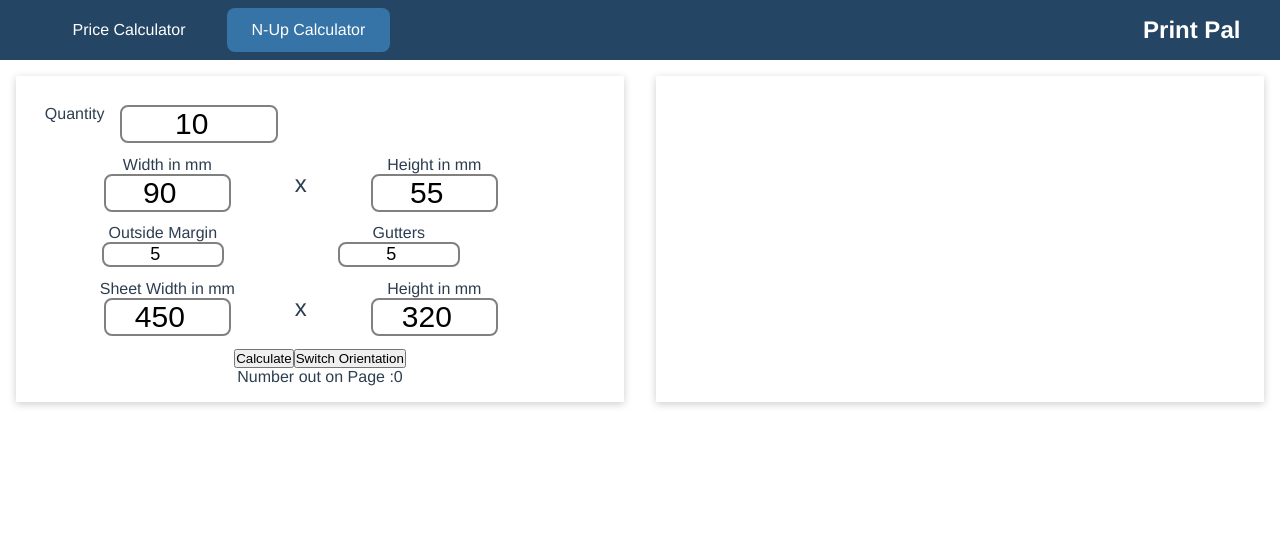
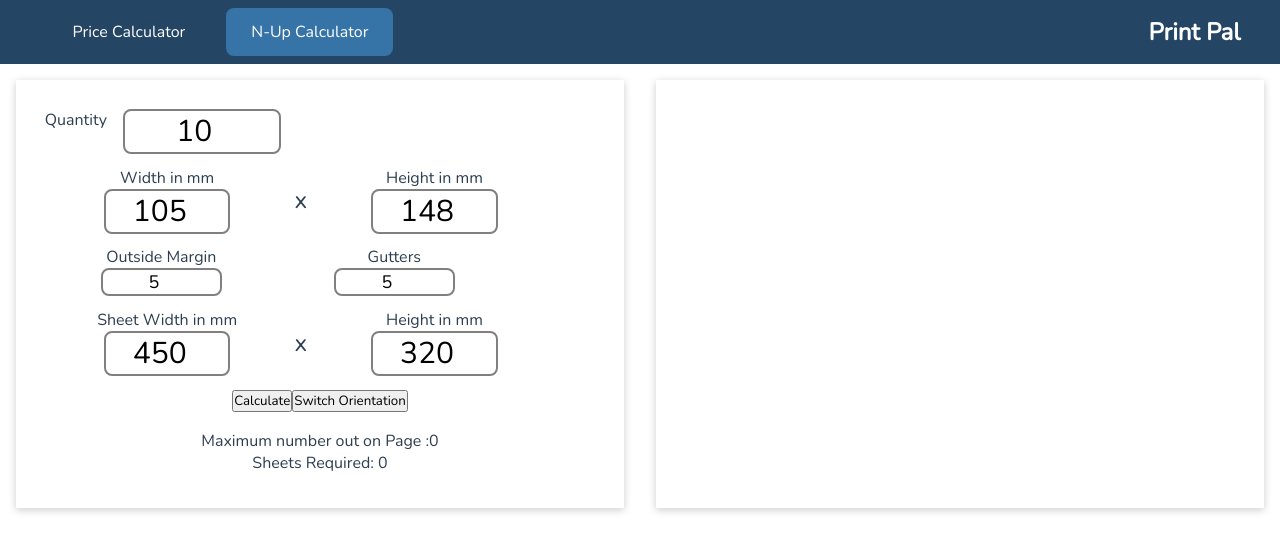
Before and after one commit to jensadria/print-pal, a Vue app: page /nup in a window 1280 px wide. Shown: the top 552 px of the page. Built offline with nearby package versions, Linux system fonts and the light colour scheme.

Commit message:
Calculation Fixes and fixed vuex actions and mutations

```diff
--- a/src/App.vue
+++ b/src/App.vue
@@ -15,6 +15,8 @@ export default {
 </script>
 
 <style>
+@import url('https://fonts.googleapis.com/css2?family=Nunito&display=swap');
+
 :root {
   --dark-blue: #25384f;
   --mid-blue: #244564;
@@ -24,6 +26,7 @@ export default {
 * {
   margin: 0px;
   padding: 0px;
+  font-family: 'Nunito', sans-serif;
 }
 
 #app {
--- a/src/components/nup/NupForm.vue
+++ b/src/components/nup/NupForm.vue
@@ -64,31 +64,47 @@
       </form>
     </div>
     <div class="results">
-      <div>Number out on Page :{{ nUpResult.result }}</div>
+      <div>Maximum number out on Page :{{ result }}</div>
+      <div>Sheets Required: {{ calculateSheets }}</div>
     </div>
   </div>
 </template>
 
 <script>
 export default {
+  data() {
+    return {
+      mostOut: true,
+      calculatedButtonPressed: false,
+    };
+  },
   computed: {
-    totalMargins() {
-      return +(this.margins * 2);
-    },
     nUpInput() {
       return this.$store.getters.loadInputData;
     },
     nUpResult() {
       return this.$store.getters.loadResults;
     },
+    result() {
+      return this.mostOut ? this.nUpResult.nUp1 : this.nUpResult.nUp2;
+    },
+    calculateSheets() {
+      if (!this.calculatedButtonPressed) {
+        return 0;
+      } else {
+        return Math.ceil(this.$store.state.nUpInput.qty / this.result);
+      }
+    },
   },
 
   methods: {
     calculateNup() {
+      this.mostOut = true;
+      this.calculatedButtonPressed = true;
       this.$store.dispatch('calculateNup');
     },
     switchOrientation() {
-      this.$store.dispatch('switchOrientation');
+      this.mostOut = false;
     },
   },
 };
@@ -149,4 +165,13 @@ input:focus {
 #gutters {
   font-size: 18px;
 }
+
+.results {
+  width: 100%;
+  height: 5rem;
+  display: flex;
+  flex-direction: column;
+  align-items: center;
+  justify-content: center;
+}
 </style>
--- a/src/store/actions.js
+++ b/src/store/actions.js
@@ -1,44 +1,35 @@
 export default {
   calculateNup(context) {
-    const { nUpInput, nUpResult } = context.state;
+    const { nUpInput } = context.state;
+    const allMargins = nUpInput.margins * 2;
+
+    const activeWidth = nUpInput.sheetWidth - allMargins;
+    const activeHeight = nUpInput.sheetHeight - allMargins;
 
     // Calculate width divided by activeWidth & activeHeight
     const widthInWidth = Math.floor(
-      (nUpInput.sheetWidth + nUpInput.gutters) /
-        (nUpInput.width + nUpInput.gutters)
+      (activeWidth + nUpInput.gutters) / (nUpInput.width + nUpInput.gutters)
     );
     const widthInHeight = Math.floor(
-      (nUpInput.sheetHeight + nUpInput.gutters) /
-        (nUpInput.width + nUpInput.gutters)
+      (activeHeight + nUpInput.gutters) / (nUpInput.width + nUpInput.gutters)
     );
 
     // Calculate height divided by activeWidth & activeHeight
     const heightInWidth = Math.floor(
-      (nUpInput.sheetWidth + nUpInput.gutters) /
-        (nUpInput.height + nUpInput.gutters)
+      (activeWidth + nUpInput.gutters) / (nUpInput.height + nUpInput.gutters)
     );
     const heightInHeight = Math.floor(
-      (nUpInput.sheetHeight + nUpInput.gutters) /
-        (nUpInput.height + nUpInput.gutters)
+      (activeHeight + nUpInput.gutters) / (nUpInput.height + nUpInput.gutters)
     );
 
     //   Calculate nUps
-    nUpResult.nUp1 = widthInWidth * heightInHeight;
-    nUpResult.nUp2 = widthInHeight * heightInWidth;
+    const firstOption = widthInWidth * heightInHeight;
+    const secondOption = widthInHeight * heightInWidth;
 
     // Figure out which one fits more on a page
-    const nUpOnPage = Math.max(nUpResult.nUp1, nUpResult.nUp2);
+    const mainOrientation = Math.max(firstOption, secondOption);
+    const otherOrientation = Math.min(firstOption, secondOption);
 
-    nUpResult.result = nUpOnPage;
-
-    context.commit('changeResults', nUpResult.result);
-  },
-  switchOrientation(context) {
-    const { nUpResult } = context.state;
-
-    const otherOrientation = Math.min(nUpResult.nUp1, nUpResult.nUp2);
-    nUpResult.result = otherOrientation;
-
-    context.commit('switchOrientation', otherOrientation);
+    context.commit('changeResults', { mainOrientation, otherOrientation });
   },
 };
--- a/src/store/index.js
+++ b/src/store/index.js
@@ -9,17 +9,19 @@ const store = createStore({
     return {
       nUpInput: {
         qty: 10,
-        width: 90,
-        height: 55,
+        width: 105,
+        height: 148,
         sheetWidth: 450,
         sheetHeight: 320,
         gutters: 5,
         margins: 5,
       },
       nUpResult: {
-        result: 0,
-        nUp1: null,
-        nUp2: null,
+        // nUp1 is the most amount that can fit on a sheet using only one orientation
+        nUp1: 0,
+        // nUp1 is the least amount that can fit on a sheet using only one orientation
+        nUp2: 0,
+        sheetsAmount: 0,
       },
     };
   },
--- a/src/store/mutations.js
+++ b/src/store/mutations.js
@@ -1,8 +1,6 @@
 export default {
   changeResults(state, payload) {
-    state.nUpResult.result = payload;
-  },
-  switchOrientation(state, payload) {
-    state.nUpResult.result = payload;
+    state.nUpResult.nUp1 = payload.mainOrientation;
+    state.nUpResult.nUp2 = payload.otherOrientation;
   },
 };
```
